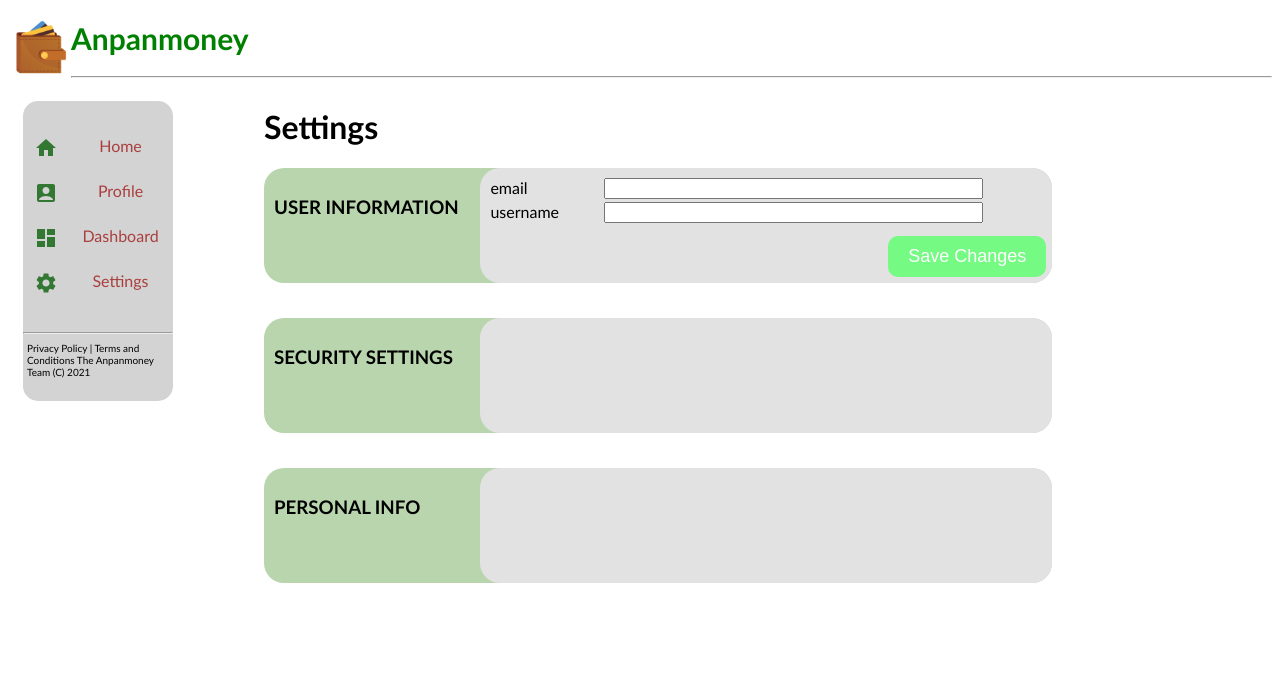
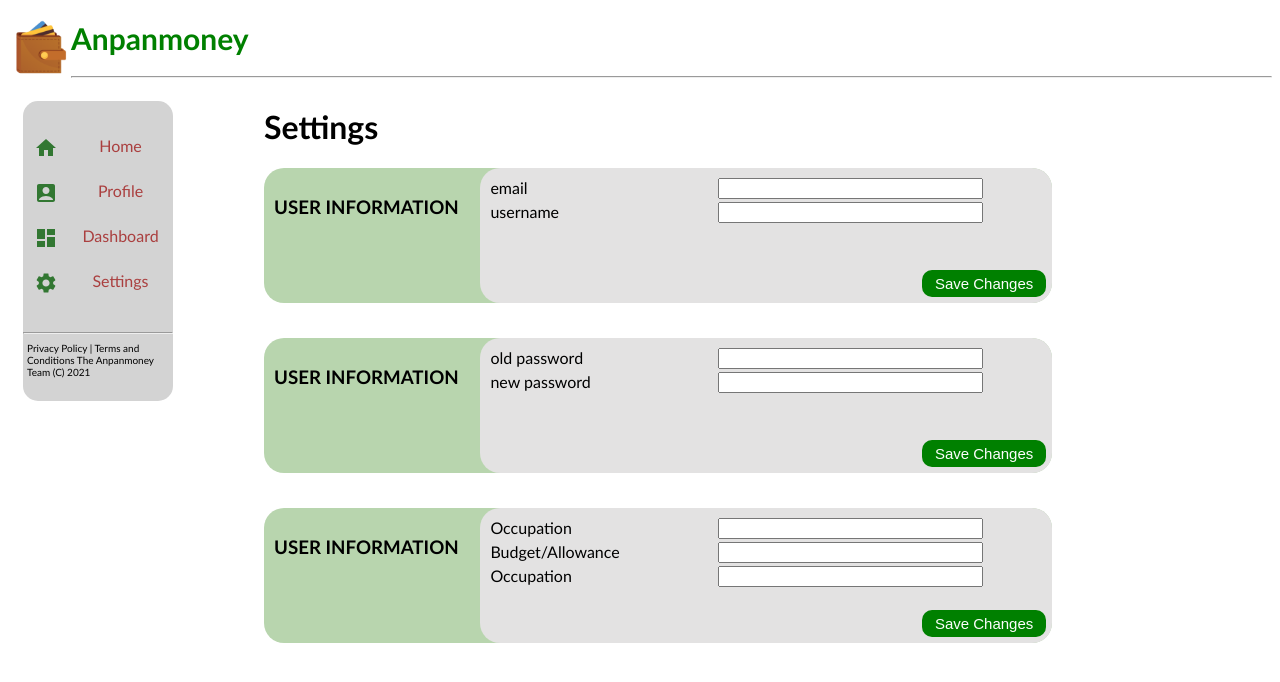
Before and after one commit to itsurtannies/anpanmoney-budgeting-app, a React (Create React App) app in the folder anpanmoneyv1/: page /settings in a window 1280 px wide. Shown: the top 682 px of the page. Built offline with nearby package versions, Linux system fonts and the light colour scheme.

Commit message:
settings

```diff
--- a/anpanmoneyv1/src/components/Button.css
+++ /dev/null
@@ -1,56 +0,0 @@
-:root {
-  --primary: #4628ff;
-  --warning: #ffd028;
-  --danger: #eb3f27;
-  --success: #75fa83;
-  --white: #fdfdfd;
-  --dark: #181717;
-}
-
-.btn {
-  font-family: fantasy;
-  font-weight: 400;
-  border-radius: 10px;
-  cursor: pointer;
-  transition: transform 0.3 ease;
-}
-
-.btn:hover {
-  transform: translateY(-3px);
-}
-
-.btn--primary--solid {
-  background-color: var(--primary);
-  color: var(--white);
-  border: none;
-}
-.btn--warning--solid {
-  background-color: var(--warning);
-  color: var(--white);
-  border: none;
-}
-.btn--danger--solid {
-  background-color: var(--danger);
-  color: var(--white);
-  border: none;
-}
-.btn--success--solid {
-  background-color: var(--success);
-  color: var(--white);
-  border: none;
-}
-.btn--white--danger {
-  background-color: var(--white);
-  color: var(--danger);
-  border: none;
-}
-
-.btn--medium {
-  padding: 10px 20px;
-  font-size: 18px;
-}
-
-.btn--small {
-  padding: 15px 30px;
-  font-size: 20px;
-}
--- a/anpanmoneyv1/src/components/Button.js
+++ /dev/null
@@ -1,36 +0,0 @@
-import React from "react";
-import './Button.css';
-
-const STYLES = [
-    "btn--primary--solid",
-    "btn--warmomg--solid",
-    "btn--danger--solid",
-    "btn--success--solid",
-    "btn--primary--outline",
-    "btn--warmomg--outline",
-    "btn--danger--outline",
-    "btn--success--outline",
-    "btn--white--danger"
-]
-const SIZES = [
-    "btn--medium",
-    "btn--small"
-]
-export const Button = ({
-    children,
-    type,onClick,
-    buttonStyle,
-    buttonSize
-    }) =>{
-    const checkButtonStyle = STYLES.includes(buttonStyle)
-    ? buttonStyle
-    : STYLES[0];
-    const checkButtonSize = SIZES.includes(buttonSize)
-    ? buttonSize
-    : SIZES[0];
-    return(
-        <button className={ `btn ${checkButtonStyle} ${checkButtonSize}`} onClick={onClick} type={type}>
-            {children}
-        </button>
-    )
-}
--- a/anpanmoneyv1/src/components/Login.js
+++ b/anpanmoneyv1/src/components/Login.js
@@ -1,5 +1,5 @@
 import React from "react";
-import { Button } from "./Button";
+import { Button } from "./pages/pagesComponents/Button";
 import img1 from "./images/logo.png";
 import "./pages/pagesComponents/inputBox.css";
 import { Link, NavLink } from "react-router-dom";
--- a/anpanmoneyv1/src/components/Register.js
+++ b/anpanmoneyv1/src/components/Register.js
@@ -1,6 +1,6 @@
 import React from "react";
 import img1 from "./images/logo.png";
-import { Button } from "./Button";
+import { Button } from "./pages/pagesComponents/Button";
 import "./pages/pagesComponents/inputBox.css";
 import { useNavigate } from "react-router-dom";
 import "./Register.css";
--- a/anpanmoneyv1/src/components/pages/Home.js
+++ b/anpanmoneyv1/src/components/pages/Home.js
@@ -44,6 +44,12 @@
     remark: "utility bills",
     Amount: 5000,
   },
+  {
+    category: "savings",
+    remark: "BDO Savings",
+    Amount: 2000,
+  },
+
 ];
 
 const Home = () => {
--- a/anpanmoneyv1/src/components/pages/Settings.css
+++ b/anpanmoneyv1/src/components/pages/Settings.css
@@ -1,7 +1,7 @@
 .containerS{
     position: relative;
   width: 75%;
-  height: 95px;
+  height: 115px;
   border-radius: 20px;
   padding: 10px;
   margin-bottom: 35px;
@@ -14,7 +14,7 @@
     top: 0;
     right: 0;
     width: 70%;
-    height:95px;
+    height:115px;
     background-color: rgb(227,226,226);
     padding: 10px;
     border-radius: 20px;
@@ -29,7 +29,7 @@
 
 
   .containerSs #inputS{
-      width: 65%;
+      width: 45%;
       position:absolute;
       right:0;
       margin-right: 12%;
--- a/anpanmoneyv1/src/components/pages/Settings.js
+++ b/anpanmoneyv1/src/components/pages/Settings.js
@@ -39,12 +39,54 @@
             </div>
           </div>
           <div className="containerS">
-            <h3>SECURITY SETTINGS</h3>
-            <div className="containerSs"></div>
+            <h3>USER INFORMATION</h3>
+            <div className="containerSs">
+              <div id="row">
+                old password
+                <input id="inputS" type={"password"} />
+              </div>
+
+              <div id="row">
+                new password
+                <input id="inputS" type={"password"} />
+              </div>
+              <div id="button">
+                <Button
+                  buttonStyle="btn--success--solid"
+                  buttonSize={"btn--medium"}
+                >
+                  Save Changes
+                </Button>
+              </div>
+            </div>
           </div>
           <div className="containerS">
-            <h3>PERSONAL INFO</h3>
-            <div className="containerSs"></div>
+            <h3>USER INFORMATION</h3>
+            <div className="containerSs">
+              <div id="row">
+                Occupation
+                <input id="inputS" type={"text"} />
+              </div>
+
+              <div id="row">
+                Budget/Allowance
+                <input id="inputS" type={"text"} />
+              </div>
+
+              <div id="row">
+                Occupation
+                <input id="inputS" type={"text"} />
+              </div>
+              <div id="button">
+
+                <Button
+                  buttonStyle="btn--success--solid"
+                  buttonSize={"btn--medium"}
+                >
+                  Save Changes
+                </Button>
+              </div>
+            </div>
           </div>
         </div>
       </div>
```
Also changed, not shown: anpanmoneyv1/src/components/pages/Profile.js (line endings or trailing spaces).
